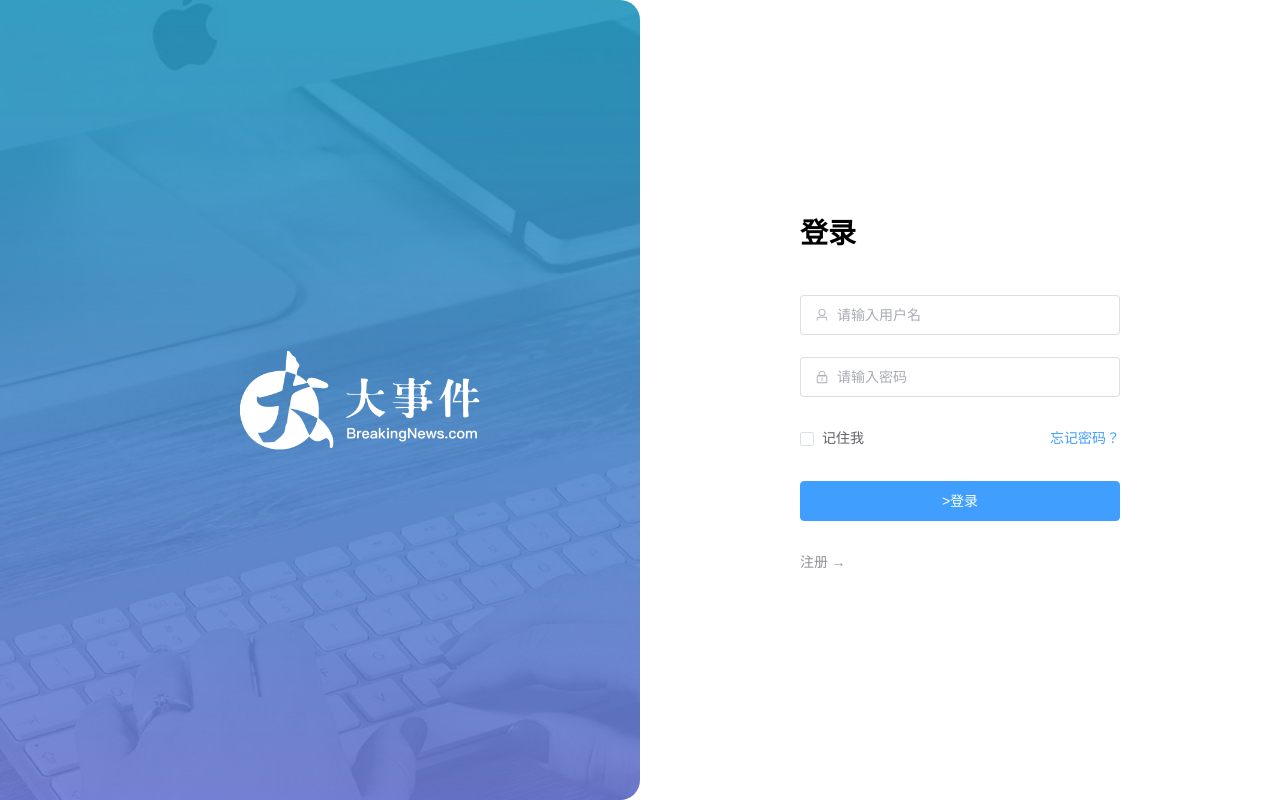
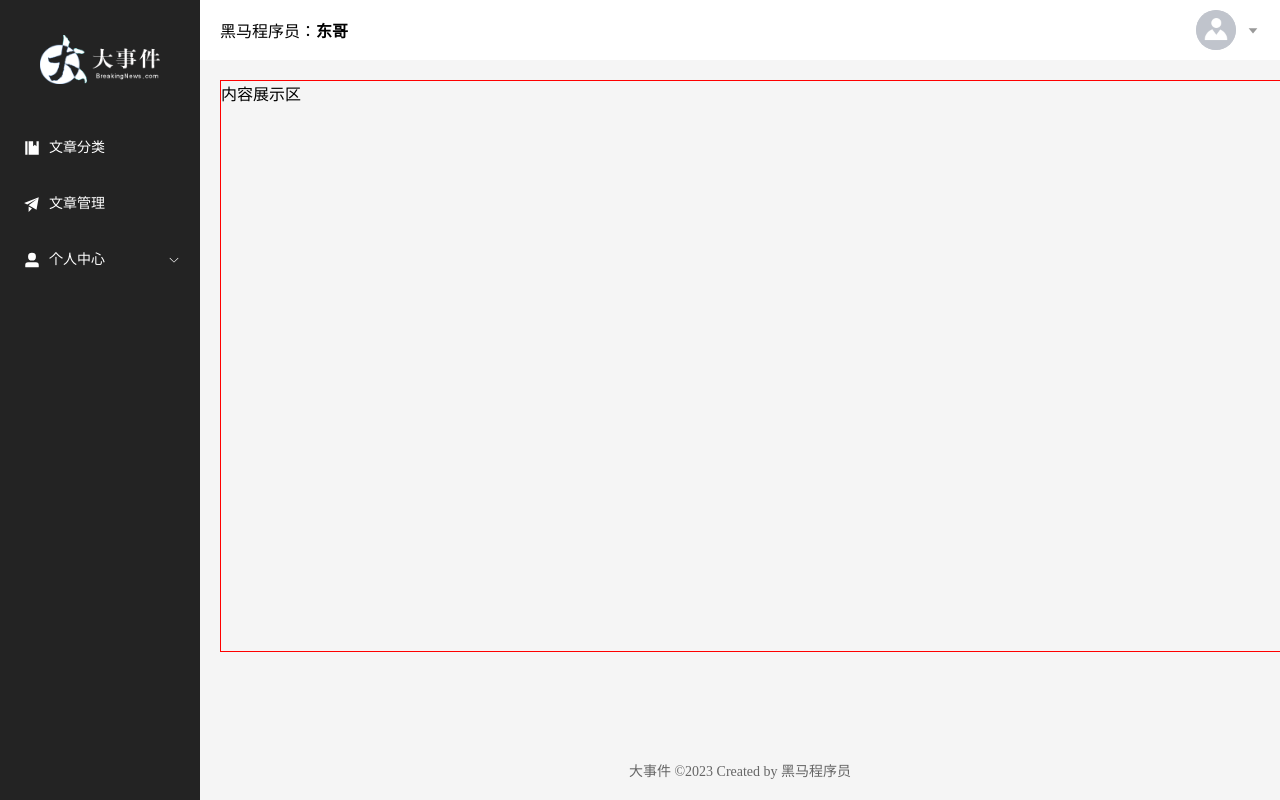
Before and after one commit to xfang04/Big-Event, a Vue app in the folder big-event-frontend/: page / in a window 1280 px wide. Built offline with nearby package versions, Linux system fonts and the light colour scheme.

Commit message:
update layout page $ use router

```diff
--- a/big-event-frontend/package.json
+++ b/big-event-frontend/package.json
@@ -13,7 +13,8 @@
     "axios": "^1.6.2",
     "element-plus": "^2.4.4",
     "pinia": "^2.1.7",
-    "vue": "^3.3.11"
+    "vue": "^3.3.11",
+    "vue-router": "^4.2.5"
   },
   "devDependencies": {
     "@vitejs/plugin-vue": "^4.5.2",
--- a/big-event-frontend/src/App.vue
+++ b/big-event-frontend/src/App.vue
@@ -1,9 +1,7 @@
-<script setup>
-import LoginVue from "@/views/Login.vue";
-</script>
+<script setup></script>
 
 <template>
-  <LoginVue />
+  <router-view />
 </template>
 
 <style scoped></style>
--- a/big-event-frontend/src/main.js
+++ b/big-event-frontend/src/main.js
@@ -4,7 +4,9 @@
 import ElementPlus from "element-plus";
 import "element-plus/dist/index.css";
 import App from "./App.vue";
+import router from "@/router.js";
 
 const app = createApp(App);
 app.use(ElementPlus);
+app.use(router);
 app.mount("#app");
--- /dev/null
+++ b/big-event-frontend/src/router.js
@@ -0,0 +1,19 @@
+//导入vue-router
+import { createRouter, createWebHistory } from "vue-router";
+//导入组件
+import LoginVue from "@/views/Login.vue";
+import LayoutVue from "@/views/Layout.vue";
+
+//定义路由关系
+const routes = [
+  { path: "/login", component: LoginVue },
+  { path: "/", component: LayoutVue },
+];
+
+//创建路由器
+const router = createRouter({
+  history: createWebHistory(),
+  routes: routes,
+});
+
+export default router;
--- /dev/null
+++ b/big-event-frontend/src/views/Layout.vue
@@ -0,0 +1,155 @@
+<script setup>
+import {
+  CaretBottom,
+  Crop,
+  EditPen,
+  Management,
+  Promotion,
+  SwitchButton,
+  User,
+  UserFilled,
+} from "@element-plus/icons-vue";
+import avatar from "@/assets/default.png";
+</script>
+
+<template>
+  <el-container class="layout-container">
+    <!-- 左侧菜单 -->
+    <el-aside width="200px">
+      <div class="el-aside__logo"></div>
+      <el-menu
+        active-text-color="#ffd04b"
+        background-color="#232323"
+        router
+        text-color="#fff"
+      >
+        <el-menu-item>
+          <el-icon>
+            <Management />
+          </el-icon>
+          <span>文章分类</span>
+        </el-menu-item>
+        <el-menu-item>
+          <el-icon>
+            <Promotion />
+          </el-icon>
+          <span>文章管理</span>
+        </el-menu-item>
+        <el-sub-menu>
+          <template #title>
+            <el-icon>
+              <UserFilled />
+            </el-icon>
+            <span>个人中心</span>
+          </template>
+          <el-menu-item>
+            <el-icon>
+              <User />
+            </el-icon>
+            <span>基本资料</span>
+          </el-menu-item>
+          <el-menu-item>
+            <el-icon>
+              <Crop />
+            </el-icon>
+            <span>更换头像</span>
+          </el-menu-item>
+          <el-menu-item>
+            <el-icon>
+              <EditPen />
+            </el-icon>
+            <span>重置密码</span>
+          </el-menu-item>
+        </el-sub-menu>
+      </el-menu>
+    </el-aside>
+    <!-- 右侧主区域 -->
+    <el-container>
+      <!-- 头部区域 -->
+      <el-header>
+        <div>黑马程序员：<strong>东哥</strong></div>
+        <el-dropdown placement="bottom-end">
+          <span class="el-dropdown__box">
+            <el-avatar :src="avatar" />
+            <el-icon>
+              <CaretBottom />
+            </el-icon>
+          </span>
+          <template #dropdown>
+            <el-dropdown-menu>
+              <el-dropdown-item :icon="User" command="profile"
+                >基本资料</el-dropdown-item
+              >
+              <el-dropdown-item :icon="Crop" command="avatar"
+                >更换头像</el-dropdown-item
+              >
+              <el-dropdown-item :icon="EditPen" command="password"
+                >重置密码</el-dropdown-item
+              >
+              <el-dropdown-item :icon="SwitchButton" command="logout"
+                >退出登录</el-dropdown-item
+              >
+            </el-dropdown-menu>
+          </template>
+        </el-dropdown>
+      </el-header>
+      <!-- 中间区域 -->
+      <el-main>
+        <div style="width: 1290px; height: 570px; border: 1px solid red">
+          内容展示区
+        </div>
+      </el-main>
+      <!-- 底部区域 -->
+      <el-footer>大事件 ©2023 Created by 黑马程序员</el-footer>
+    </el-container>
+  </el-container>
+</template>
+
+<style lang="scss" scoped>
+.layout-container {
+  height: 100vh;
+
+  .el-aside {
+    background-color: #232323;
+
+    &__logo {
+      height: 120px;
+      background: url("@/assets/logo.png") no-repeat center / 120px auto;
+    }
+
+    .el-menu {
+      border-right: none;
+    }
+  }
+
+  .el-header {
+    background-color: #fff;
+    display: flex;
+    align-items: center;
+    justify-content: space-between;
+
+    .el-dropdown__box {
+      display: flex;
+      align-items: center;
+
+      .el-icon {
+        color: #999;
+        margin-left: 10px;
+      }
+
+      &:active,
+      &:focus {
+        outline: none;
+      }
+    }
+  }
+
+  .el-footer {
+    display: flex;
+    align-items: center;
+    justify-content: center;
+    font-size: 14px;
+    color: #666;
+  }
+}
+</style>
--- a/big-event-frontend/src/views/Login.vue
+++ b/big-event-frontend/src/views/Login.vue
@@ -3,6 +3,9 @@
 import { ref } from "vue";
 import { ElMessage } from "element-plus";
 import { userLoginService, userRegisterService } from "@/api/user.js";
+import { useRouter } from "vue-router";
+
+const router = useRouter();
 //控制注册与登录表单的显示， 默认显示注册
 const isRegister = ref(false);
 const registerData = ref({
@@ -34,11 +37,13 @@
   //提交注册表单
   let result = await userRegisterService(registerData.value);
   ElMessage.success(result.msg ? result.msg : "注册成功!");
+  await router.push("/");
 };
 const login = async () => {
   //提交登录表单
   let result = await userLoginService(registerData.value);
   ElMessage.success(result.msg ? result.msg : "登录成功!");
+  await router.push("/");
 };
 
 const clearForm = () => {
```
Also changed, not shown: 1 other file (tests, documents, lock files or other folders).
